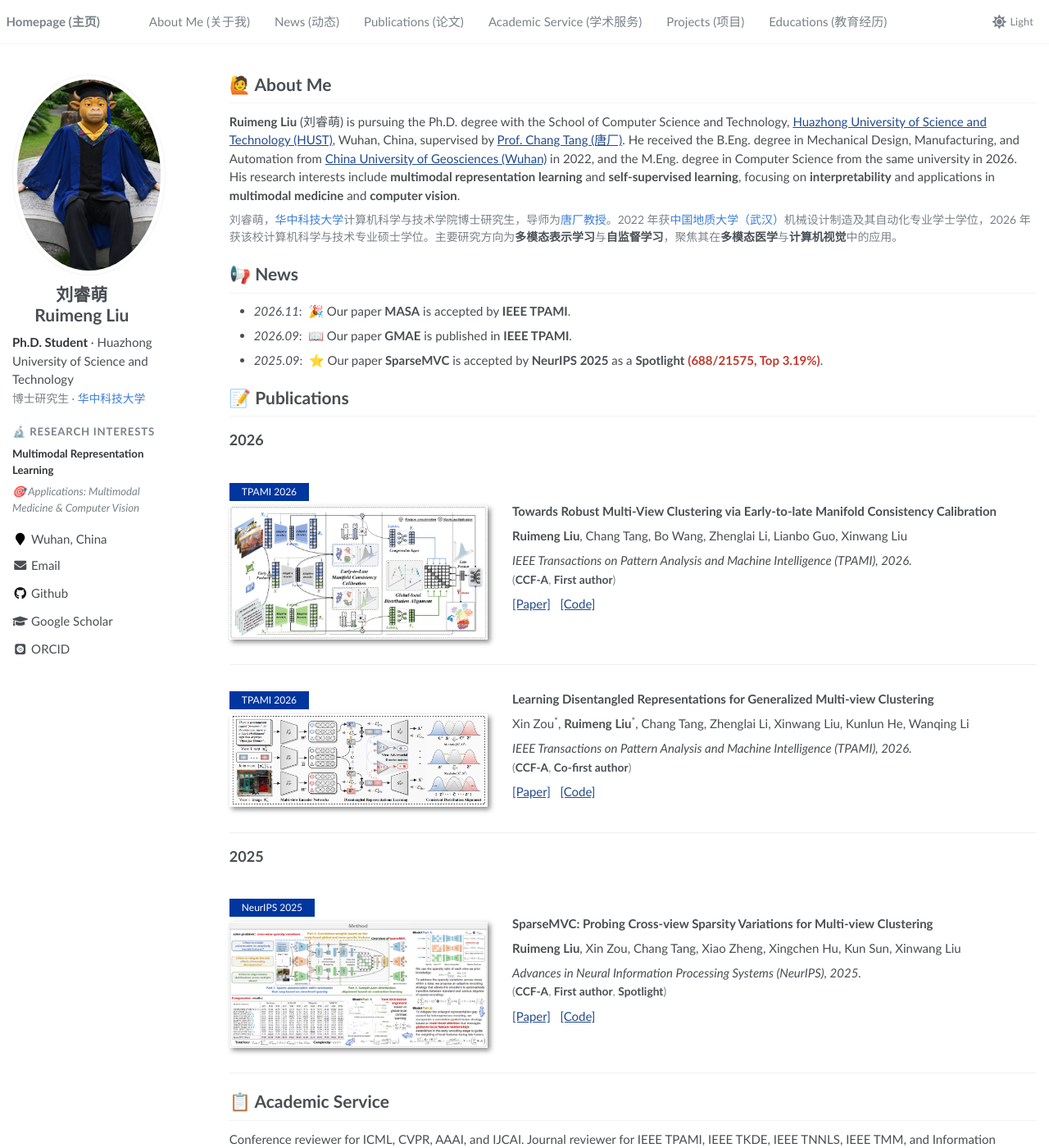
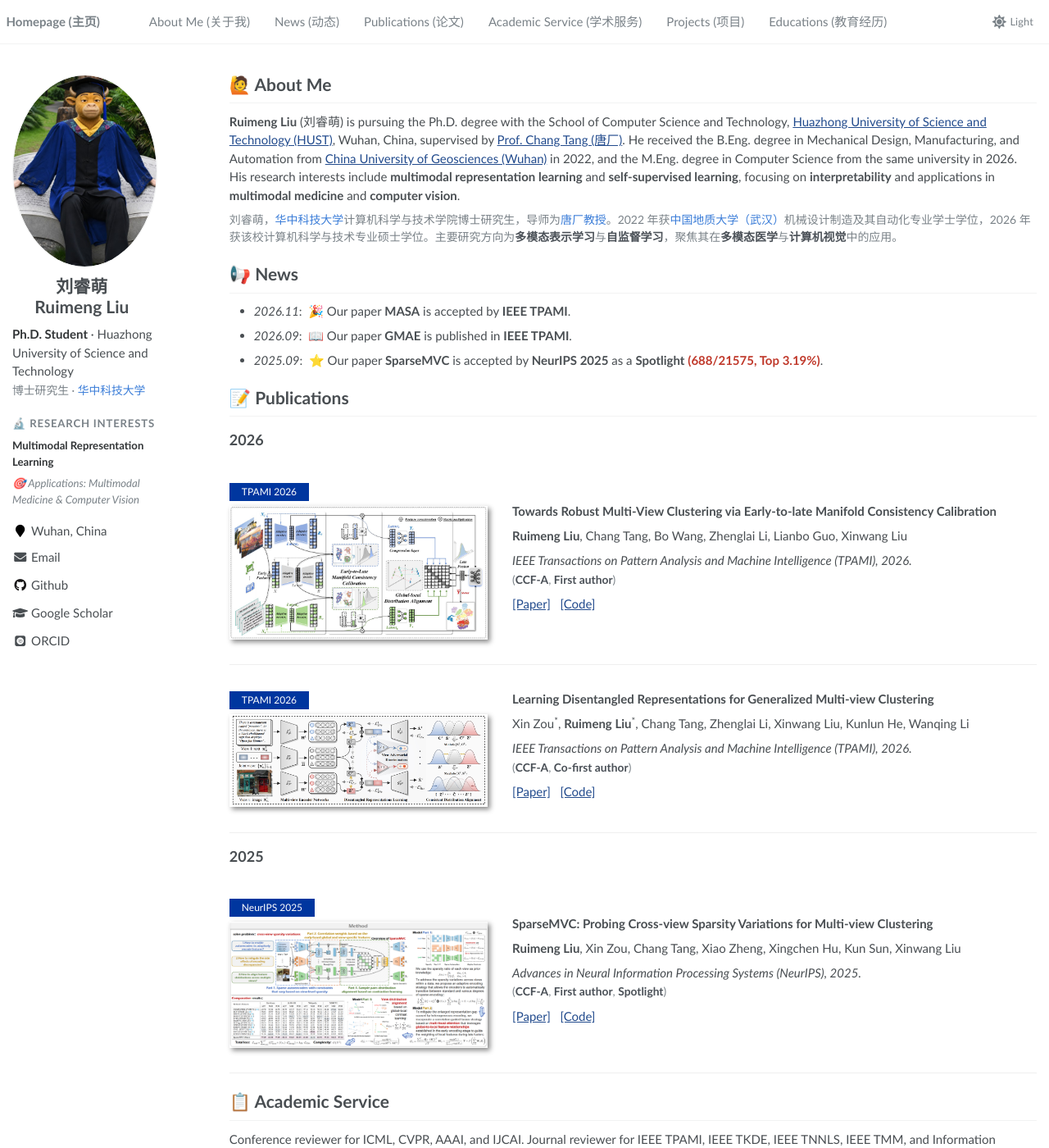
Before and after one commit to cleste-pome/cleste-pome.github.io, a Jekyll site: the page built from _pages/about.md, in a window 1280 px wide and 1400 px high. Shown: the whole window at 82% size. Built offline with Jekyll 4.4.1, drawn with Linux system fonts in a browser that asks for light colours; some web fonts are replaced.

Commit message:
Remove avatar frame gap; keep a thin border

```diff
--- a/_includes/head.html
+++ b/_includes/head.html
@@ -12,7 +12,7 @@
 
 
 
-<link rel="stylesheet" href="assets/css/main.css?v=24">
+<link rel="stylesheet" href="assets/css/main.css?v=25">
 
 <meta http-equiv="cleartype" content="on">
 <head>
--- a/_sass/_sidebar.scss
+++ b/_sass/_sidebar.scss
@@ -97,9 +97,8 @@
 .avatar-stage {
   position: relative;
   display: block;
-  width: 187px;            // 175 内容 + 5px padding ×2 + 1px border ×2
+  width: 177px;            // 175 内容 + 1px border ×2
   max-width: 100%;
-  padding: 5px;
   border: 1px solid $border-color;
   border-radius: 50%;
   overflow: hidden;
--- a/assets/css/main.scss
+++ b/assets/css/main.scss
@@ -208,11 +208,11 @@
 // 头像：鼠标处的柔光里透出旧照片（照片叠层 + 径向遮罩）
 .author__avatar .avatar-reveal {
     position: absolute;
-    top: 5px;
-    left: 5px;
+    top: 0;
+    left: 0;
     display: block;
-    width: calc(100% - 10px);
-    height: calc(100% - 10px);
+    width: 100%;
+    height: 100%;
     pointer-events: none;
     opacity: 0;
     z-index: 2;
```
